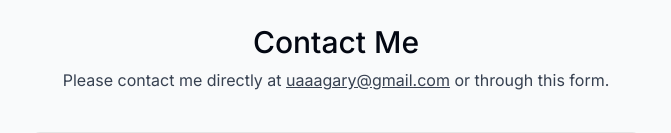
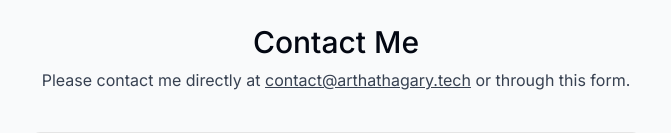
Before and after one commit to arthathagary/portfolio_in_nextJs, a Next.js app: page / in a window 1280 px wide. Shown: the part 3639-3772 px from the top of the page, without its empty margins (304-975 px from the left). Built offline with nearby package versions, Linux system fonts and the light colour scheme; no server answers.

Commit message:
Professional Email Added

```diff
--- a/components/contact.tsx
+++ b/components/contact.tsx
@@ -33,8 +33,8 @@ export default function Contact() {
 
       <p className="text-gray-700 -mt-6 dark:text-white/80">
         Please contact me directly at{" "}
-        <a className="underline" href="mailto:uaaagary@gmail.com">
-          uaaagary@gmail.com
+        <a className="underline" href="mailto:contact@arthathagary.tech">
+          contact@arthathagary.tech
         </a>{" "}
         or through this form.
       </p>
```
